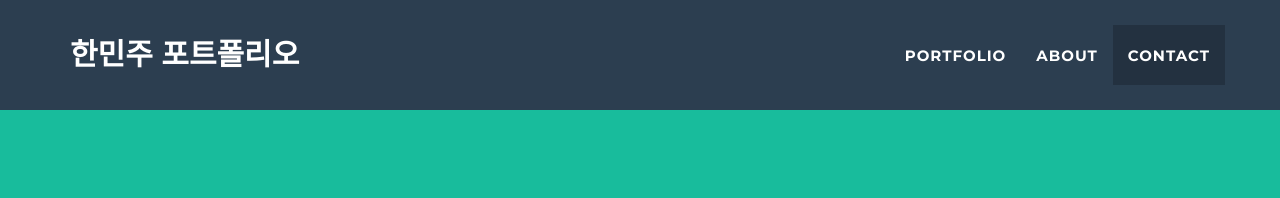
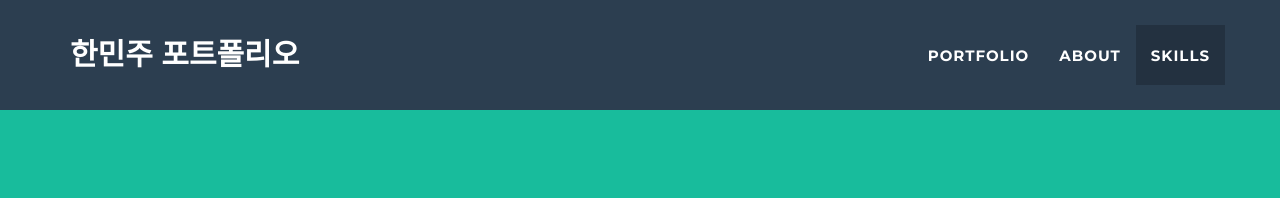
Before and after one commit to hanminju/web-portfolio, a Jekyll site: the page built from index.html, in a window 1280 px wide. Shown: the top 198 px of the page. Built offline with Jekyll 4.4.1, drawn with Linux system fonts in a browser that asks for light colours.

Commit message:
update modals.html and nav.html

```diff
--- a/_includes/modals.html
+++ b/_includes/modals.html
@@ -12,26 +12,31 @@
                 <div class="row">
                     <div class="col-lg-8 col-lg-offset-2">
                         <div class="modal-body">
-							{% if post.project-name %}
-                                <h2>{{ post.project-name }}</h2>
-                            {% endif %}
-                            <hr class="star-primary">
-                            <img src="img/portfolio/{{ post.img }}" class="img-responsive img-centered" alt="{{ post.alt }}">
-							{% if post.company %}
-                                <p>{{ post.company }}</p>
-                            {% endif %}
-							{% if post.description %}
-                                <p>{{ post.description }}</p>
-                            {% endif %}
-							{% if post.skills %}
-                                <p>{{ post.skills }}</p>
-                            {% endif %}
-							{% if post.contribution %}
-                                <p>{{ post.contribution }}</p>
-                            {% endif %}
-							{% if post.url %}
-                                <p>{{ post.url }}</p>
-                            {% endif %}
+
+							<div class="tab_list col-xs-12 col-sm-7 col-md-7 col-xl-7">
+								<div class="tab_pf tab_content" style="display:block;">
+									<h3 class="tab_tit">PROFILE<!-- <img src="/img/about/about_tab_tit01.png" alt="profile"> --></h3>
+									<ul>
+										<li>
+											<h4 class="pr_tit">이름</h4>
+											<h4>한민주</h4>
+										</li>
+										<li>
+											<h4 class="pr_tit">나이</h4>
+											<h4>29살 (1991. 05. 21)</h4>
+										</li>
+										<li>
+											<h4 class="pr_tit">학력</h4>
+											<h4>국제대학 패션디자인전공</h4>
+										</li>
+										<li>
+											<h4 class="pr_tit">성격</h4>
+											<h4>밝고 긍정적이며 장난끼가 많은 성격입니다.</h4>
+										</li>
+									</ul>
+								</div>
+							</div>
+
                             <button type="button" class="btn btn-default" data-dismiss="modal"><i class="fa fa-times"></i> Close</button>
                         </div>
                     </div>
--- a/_includes/nav.html
+++ b/_includes/nav.html
@@ -25,7 +25,7 @@
                         <a href="#about">About</a>
                     </li>
                     <li class="page-scroll">
-                        <a href="#contact">Contact</a>
+                        <a href="#contact">Skills</a>
                     </li>
                 </ul>
             </div>
```
